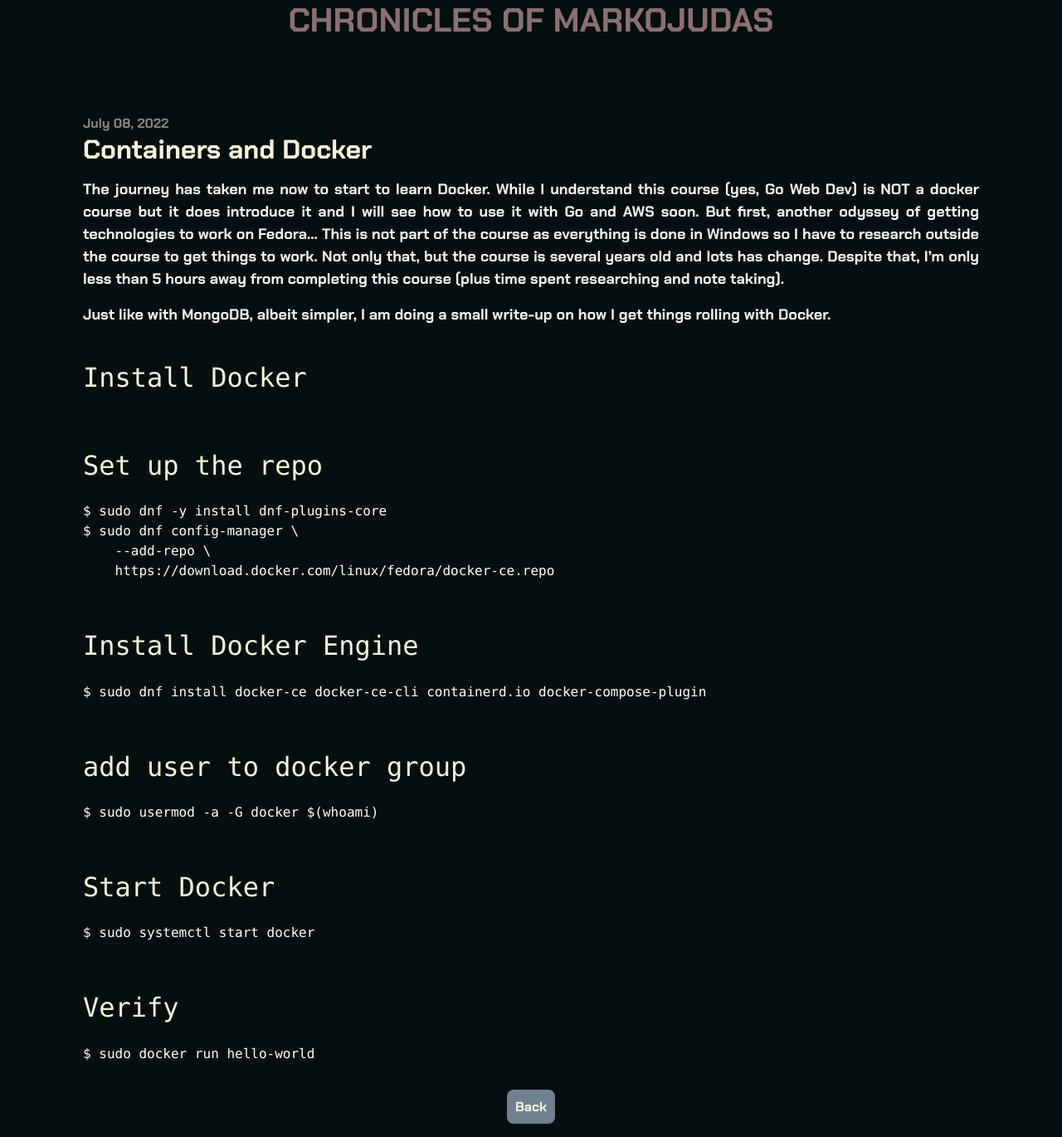
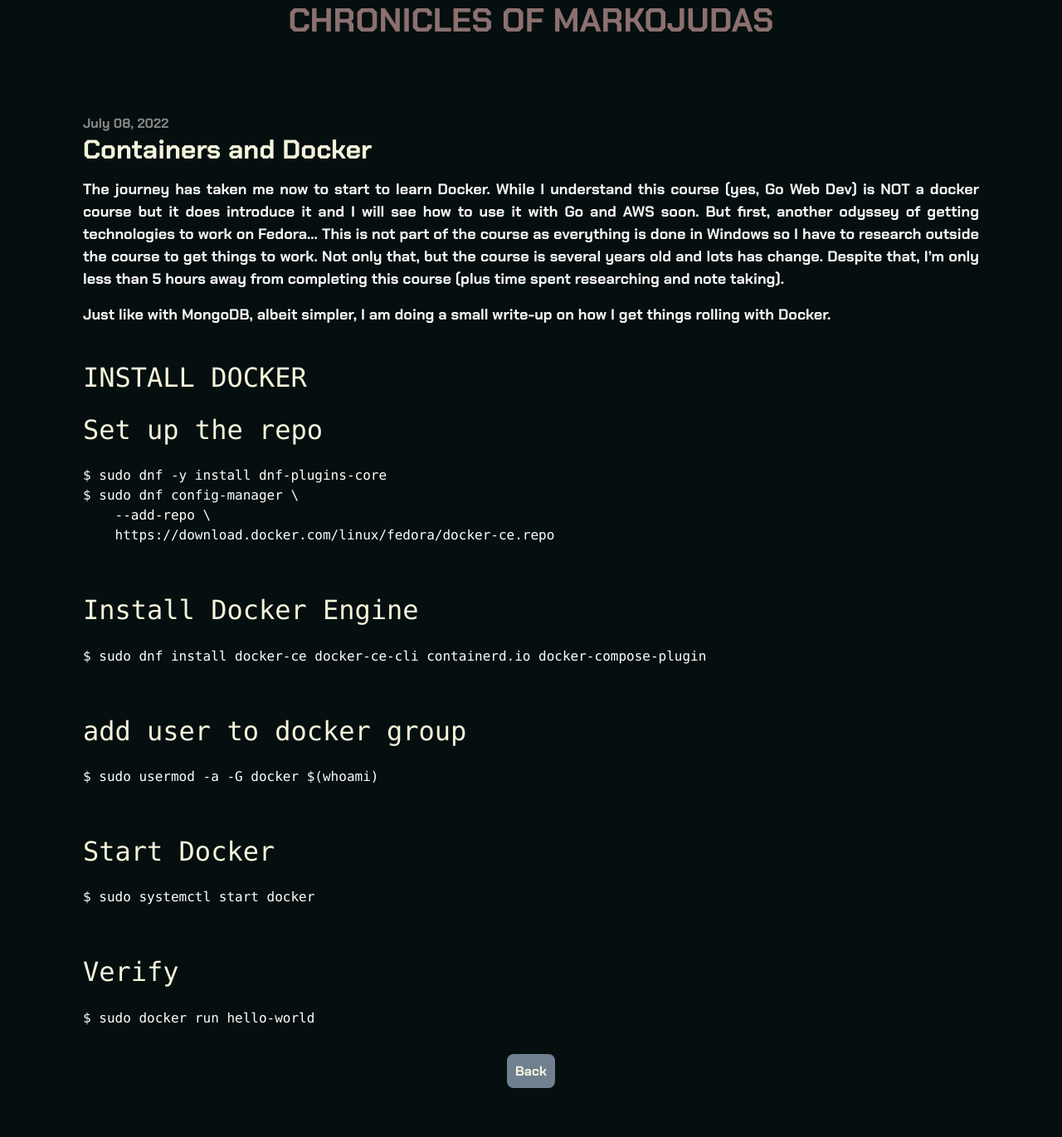
Before and after one commit to Markojudas/chronicles, a Jekyll site: the page built from _posts/2022-07-08-Docker.md, in a window 1280 px wide. Shown: the whole page at 83% size. Built offline with Jekyll 4.4.1, drawn with Linux system fonts in a browser that asks for light colours; nearby versions of some CDN libraries; after the commit the page ends 1327 px from its top, so only the background shows below that.

```diff
--- a/_posts/2022-07-08-Docker.md
+++ b/_posts/2022-07-08-Docker.md
@@ -11,8 +11,7 @@
 <br>
 <br>
 
-<pre><h2>Install Docker</h2></pre>
-<br>
+<pre><h2>INSTALL DOCKER</h2></pre>
 <pre><h2>Set up the repo</h2></pre>
 <pre><code>$ sudo dnf -y install dnf-plugins-core</code>
 <code>$ sudo dnf config-manager \
```
